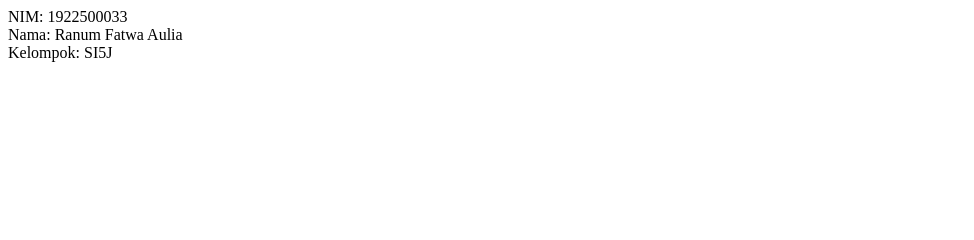
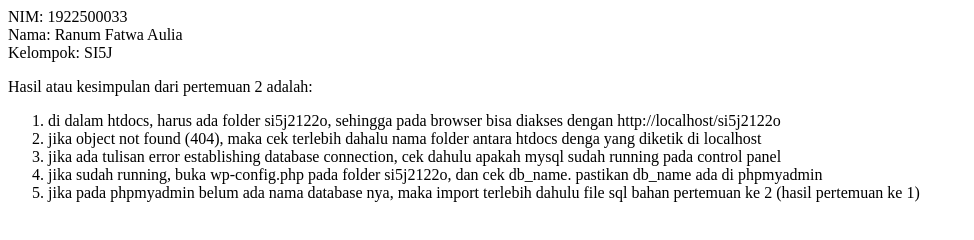
Before and after one commit to ranumfatwa033/si5j2122o, a plain HTML site: page 2/index.html in a window 1280 px wide. Shown: the whole page, without its empty margins (0-974 px from the left). Drawn offline with Linux system fonts and the light colour scheme.

Commit message:
Update index.html

```diff
--- a/2/index.html
+++ b/2/index.html
@@ -1,3 +1,13 @@
 NIM: 1922500033<br>
 Nama: Ranum Fatwa Aulia<br>
 Kelompok: SI5J<br>
+
+<p>Hasil atau kesimpulan dari pertemuan 2 adalah:</p>
+
+<ol>
+  <li>di dalam htdocs, harus ada folder si5j2122o, sehingga pada browser bisa diakses dengan http://localhost/si5j2122o</li>
+  <li>jika object not found (404), maka cek terlebih dahalu nama folder antara htdocs denga yang diketik di localhost</li>
+  <li>jika ada tulisan error establishing database connection, cek dahulu apakah mysql sudah running pada control panel</li>
+  <li>jika sudah running, buka wp-config.php pada folder si5j2122o, dan cek db_name. pastikan db_name ada di phpmyadmin</li>
+  <li>jika pada phpmyadmin belum ada nama database nya, maka import terlebih dahulu file sql bahan pertemuan ke 2 (hasil pertemuan ke 1)</li>
+</ol>
```
